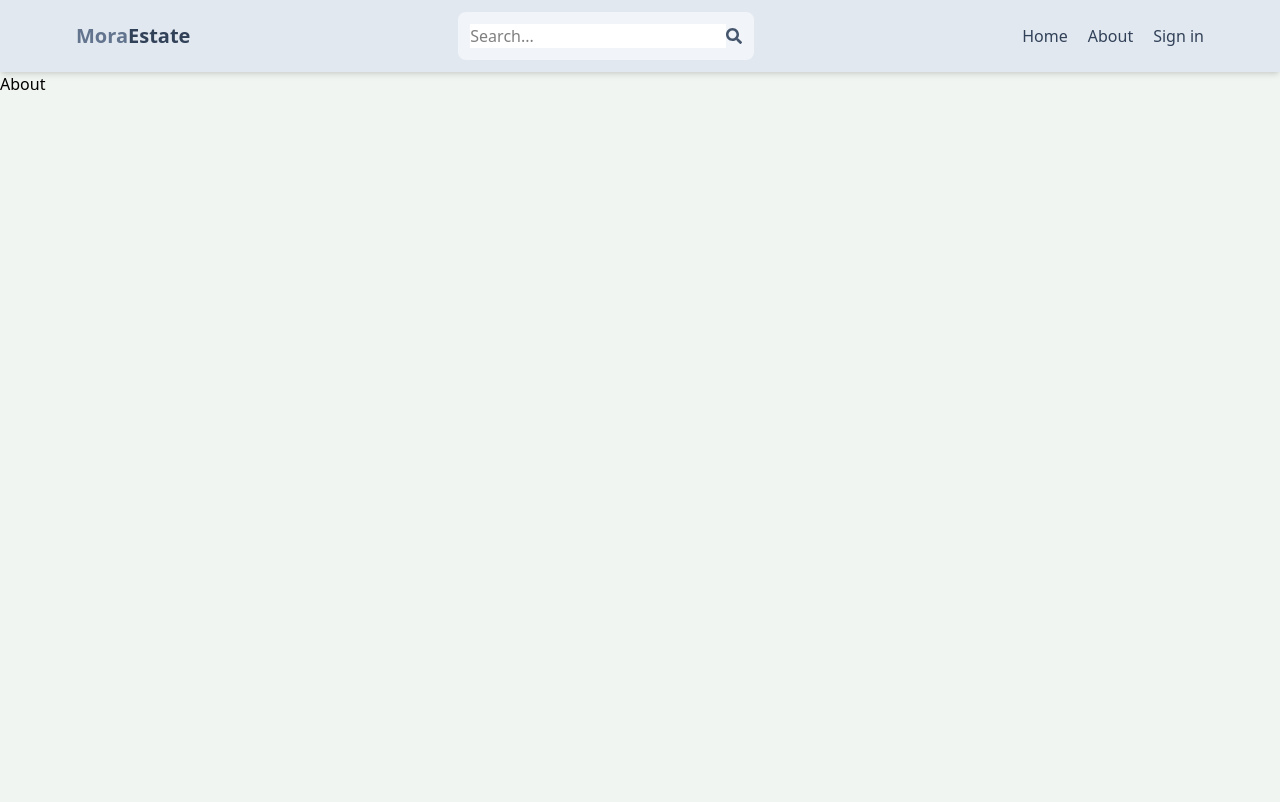
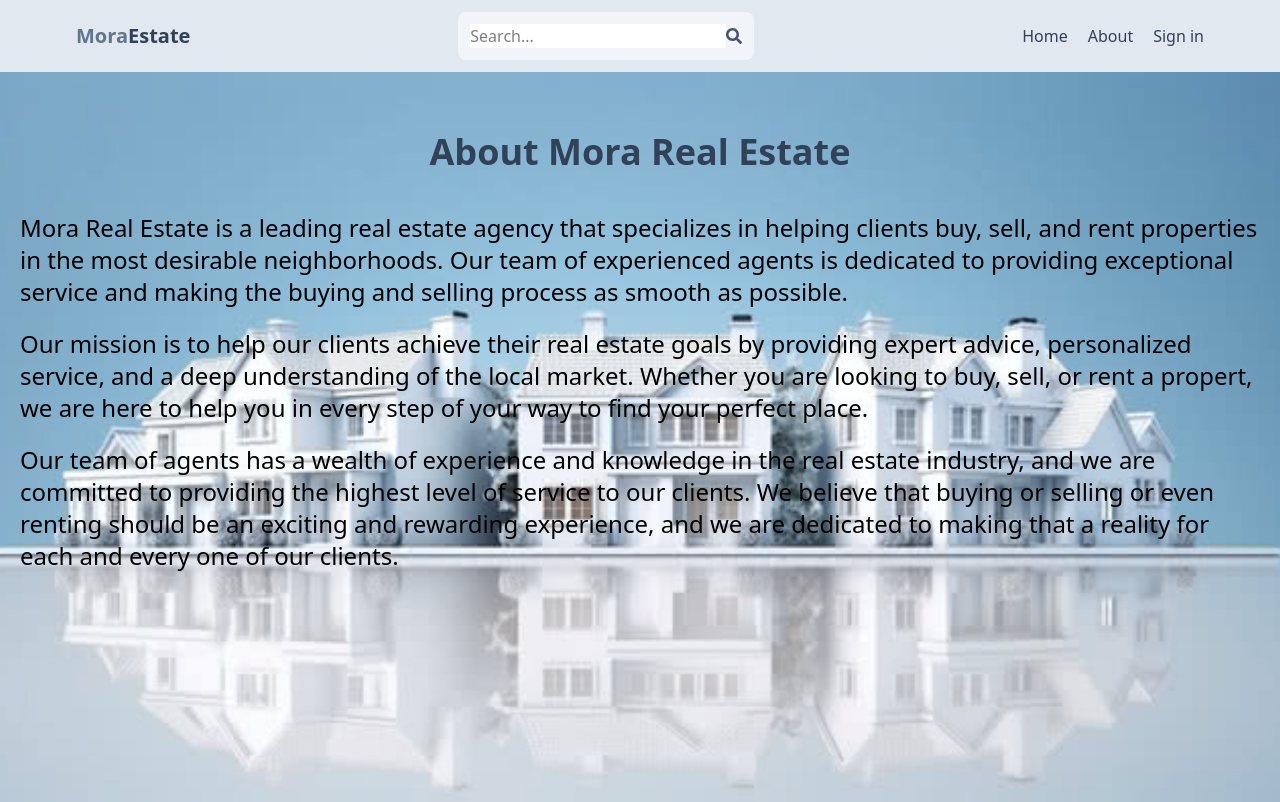
Before and after one commit to Mory-Smile/MERN-REAL-ESTATE, a React (Vite) app in the folder frontend/: page /about in a window 1280 px wide. Built offline with nearby package versions, Linux system fonts and the light colour scheme; no server answers.

Commit message:
Completed About page and added the assets successfully

```diff
--- a/frontend/index.html
+++ b/frontend/index.html
@@ -2,9 +2,9 @@
 <html lang="en">
   <head>
     <meta charset="UTF-8" />
-    <link rel="icon" type="image/svg+xml" href="/vite.svg" />
+    <link rel="icon" type="image/svg+xml" href="/icon.png" />
     <meta name="viewport" content="width=device-width, initial-scale=1.0" />
-    <title>frontend</title>
+    <title>Mora Real Estate</title>
   </head>
   <body>
     <div id="root"></div>
--- a/frontend/src/pages/About.jsx
+++ b/frontend/src/pages/About.jsx
@@ -1,8 +1,40 @@
+import RealEstateBg from "../assets/RealEstateBg.jpg";
+
 const About = () => {
   return (
-    <>
-      <div>About</div>
-    </>
+    <div
+      className="py-5 px-5 mx-auto min-w-full h-[91.2vh]"
+      style={{
+        background: `url(${RealEstateBg}) center no-repeat`,
+        backgroundSize: "cover",
+      }}
+    >
+      <h1 className="text-2xl sm:text-4xl font-bold py-10 text-slate-700 text-center">
+        About Mora Real Estate
+      </h1>
+      <p className="pb-5 black text-xl sm:text-2xl">
+        Mora Real Estate is a leading real estate agency that specializes in
+        helping clients buy, sell, and rent properties in the most desirable
+        neighborhoods. Our team of experienced agents is dedicated to providing
+        exceptional service and making the buying and selling process as smooth
+        as possible.
+      </p>
+      <p className="pb-5 black text-xl sm:text-2xl">
+        Our mission is to help our clients achieve their real estate goals by
+        providing expert advice, personalized service, and a deep understanding
+        of the local market. Whether you are looking to buy, sell, or rent a
+        propert, we are here to help you in every step of your way to find your
+        perfect place.
+      </p>
+      <p className="pb-5 black text-xl sm:text-2xl">
+        Our team of agents has a wealth of experience and knowledge in the real
+        estate industry, and we are committed to providing the highest level of
+        service to our clients. We believe that buying or selling or even
+        renting should be an exciting and rewarding experience, and we are
+        dedicated to making that a reality for each and every one of our
+        clients.
+      </p>
+    </div>
   );
 };
 
--- a/frontend/src/pages/Home.jsx
+++ b/frontend/src/pages/Home.jsx
@@ -53,15 +53,18 @@ const Home = () => {
   return (
     <div>
       <div
-        className="flex flex-col gap-6 py-63 px-3 max-w-6xl mx-auto bg-cover bg-center"
-        style={{ backgroundImage: `url(${RealEstate})` }}
+        className="flex flex-col gap-5 pt-50 pb-75 px-3 max-w-6xl mx-auto bg-cover bg-center"
+        style={{
+          background: `url(${RealEstate}) center no-repeat`,
+          backgroundSize: "cover",
+        }}
       >
-        <h1 className="text-slate-700 font-bold text-3xl lg:text-6xl">
+        <h1 className="text-slate-700 font-bold text-3xl lg:text-6xl pb-10">
           Find your next <span className="text-gray-800">perfect</span>
           <br />
           place with ease
         </h1>
-        <div className="text-black text-sm sm:text-lg">
+        <div className="text-black text-sm sm:text-xl pb-5">
           Mora Real Estate is the best place to find your next perfect place to
           live.
           <br />
```
Also changed, not shown: frontend/public/icon.png (added), frontend/src/assets/RealEstateBg.jpg (added).
